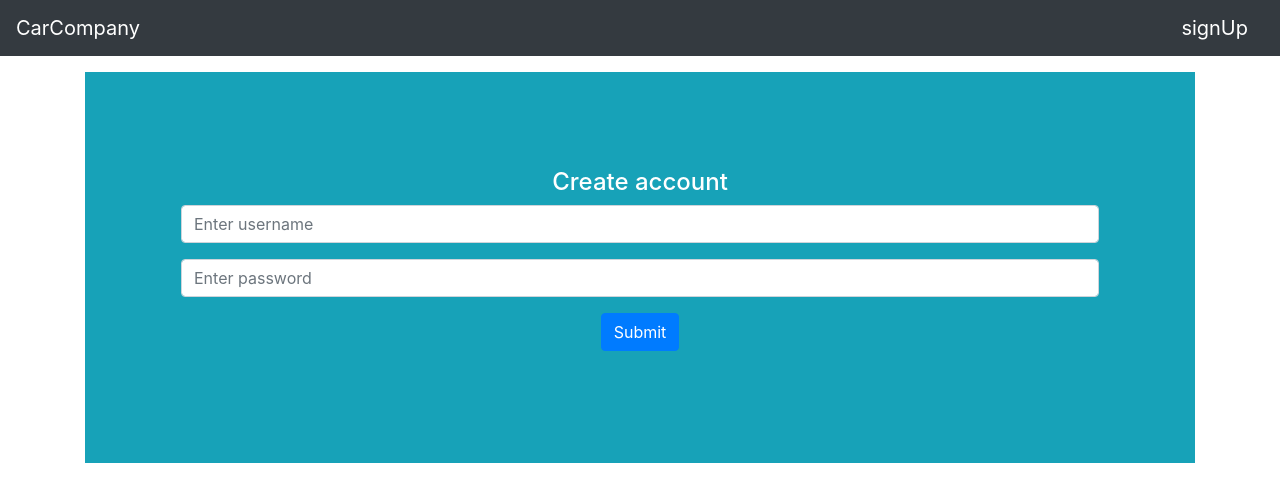
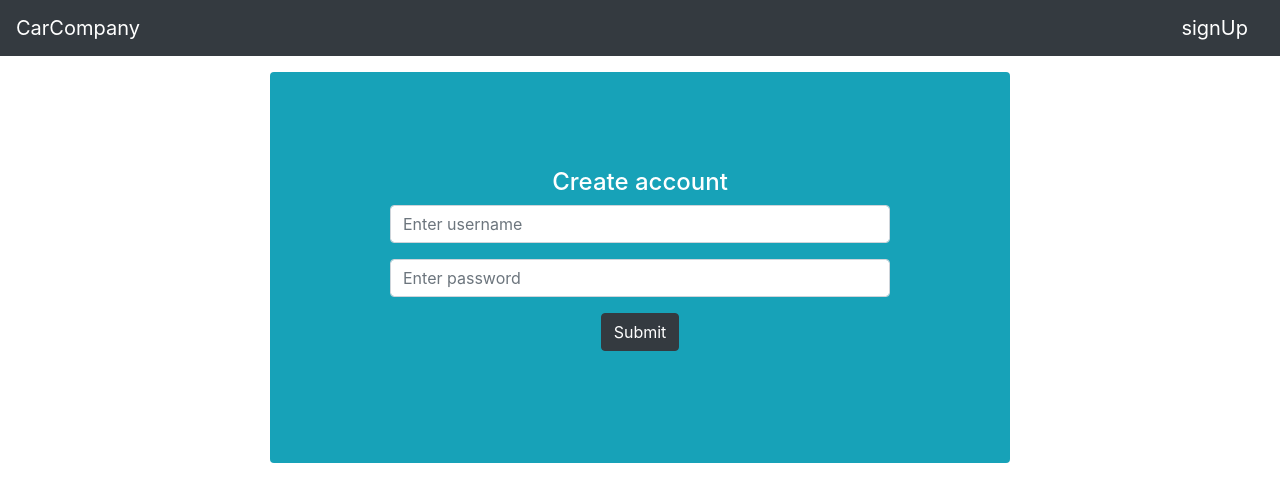
Before and after one commit to Axel-Hellman/bilhandelsCase, a React (Create React App) app: page /signup in a window 1280 px wide. Shown: the top 502 px of the page. Built offline with nearby package versions, Linux system fonts and the light colour scheme.

Commit message:
fixed look of signUp-page

```diff
--- a/src/components/signUp.component.js
+++ b/src/components/signUp.component.js
@@ -45,10 +45,10 @@ export default class signUp extends Component {
 
   render() {
     return (
-      <div className="p-5 mb-2 bg-info text-white ">
+      <div className="p-5 mb-2 bg-info text-white col-sm-8 mx-auto rounded">
         <div className="p-5 text-center">
-          <div>
-            <h4>Create account</h4>
+          <h4>Create account</h4>
+          <div className="pr-4 pl-4">
             <form onSubmit={this.onSubmit}>
               <div className="form-group">
                 <input
@@ -71,11 +71,7 @@ export default class signUp extends Component {
                 />
               </div>
               <div className="form-group">
-                <input
-                  type="submit"
-                  value="Submit"
-                  className="btn btn-primary"
-                />
+                <input type="submit" value="Submit" className="btn btn-dark" />
               </div>
             </form>
           </div>
```
